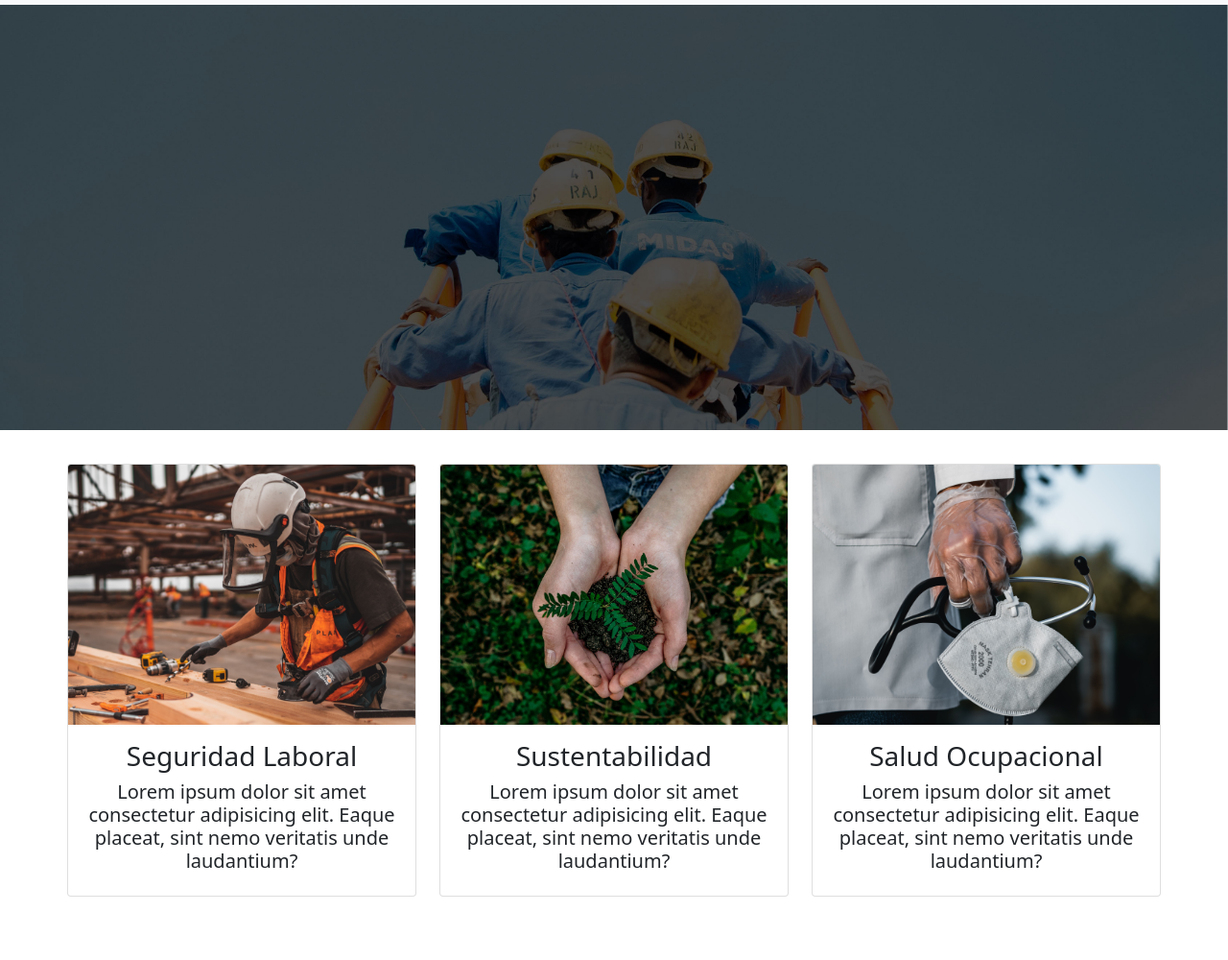
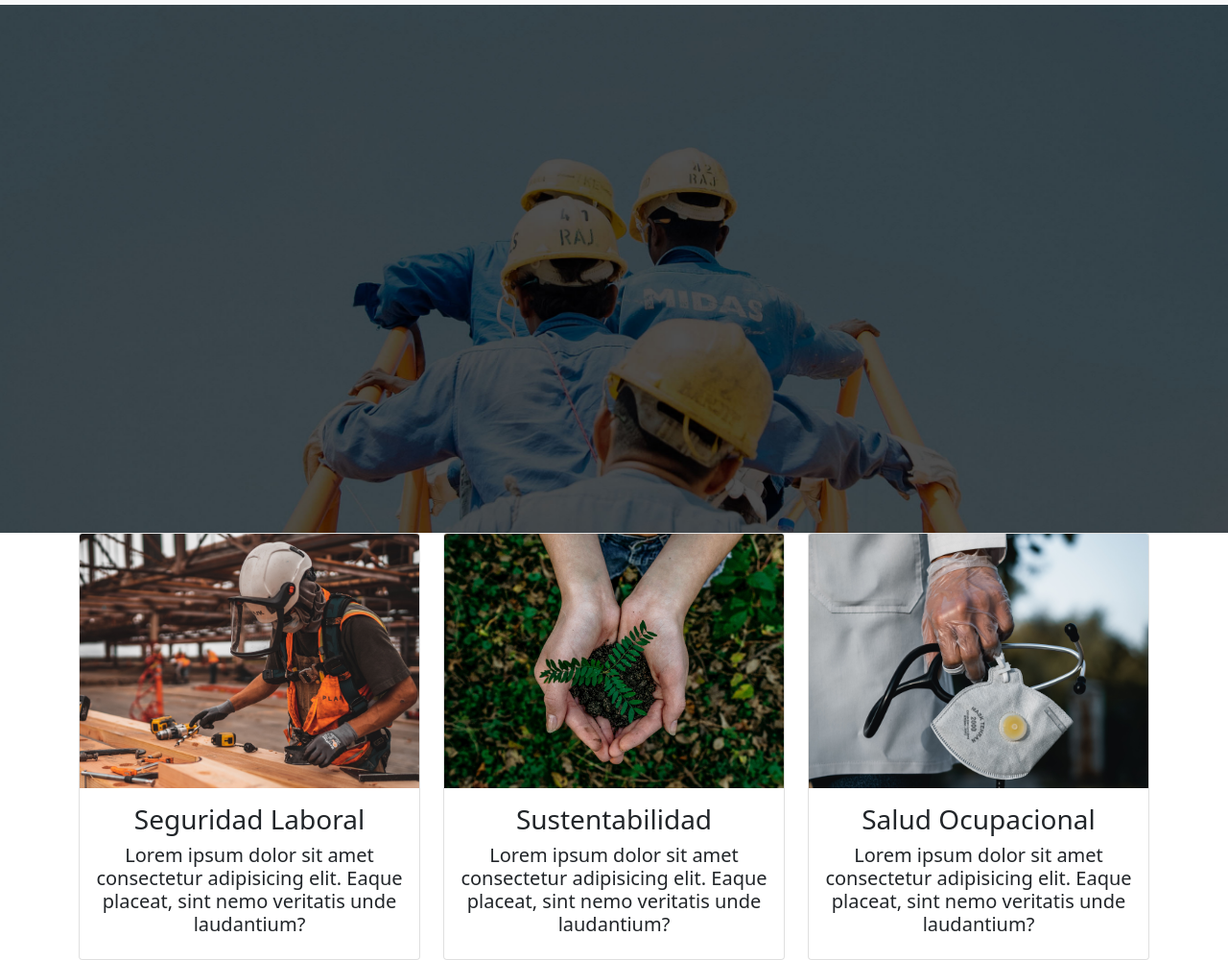
Before and after one commit to SantiagoMerlo1337/abs-ingenieria-landing, a plain HTML site: page nueva version/index.html in a window 1280 px wide. Shown: the part 69-1069 px from the top of the page at 96% size. Before the commit the page ends 1038 px from the top, so only its background shows below. Drawn offline with nearby package versions, Linux system fonts and the light colour scheme.

Commit message:
correcciones simples

```diff
--- a/nueva version/index.html
+++ b/nueva version/index.html
@@ -35,14 +35,13 @@
               <button class="btn btn-primary">Iniciar sesion</button>
             </div>
         </div>
-        </div>
     </nav>
 
     <main>
 
-        <img src="./img/banner principal2.jpg" alt="Banner principal" class="img-fluid bannerPrincipal">
+        <img src="./img/banner principal2.jpg" alt="Banner principal" class="bannerPrincipal">
 
-        <section class="container containerPrincipal">
+        <section class="container">
             <div class="row">
                 <div class="col-12 col-md-4">
                     <article class="card">
--- a/nueva version/styles.css
+++ b/nueva version/styles.css
@@ -9,3 +9,9 @@
 .containerPrincipal{
     padding: 35px 0;
 }
+.bannerPrincipal{
+    height: 550px;
+    width: 100%;
+
+    object-fit:cover;
+}
```
Lines whose indentation alone changed are shown as unchanged.
